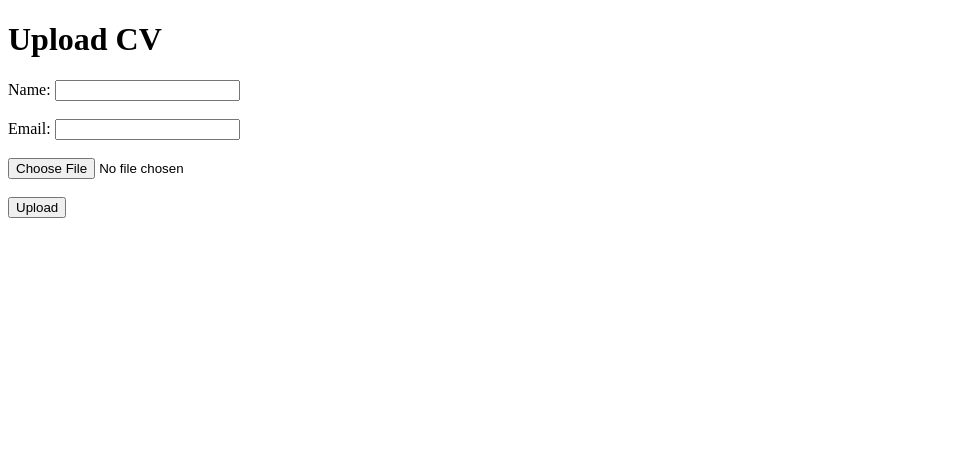
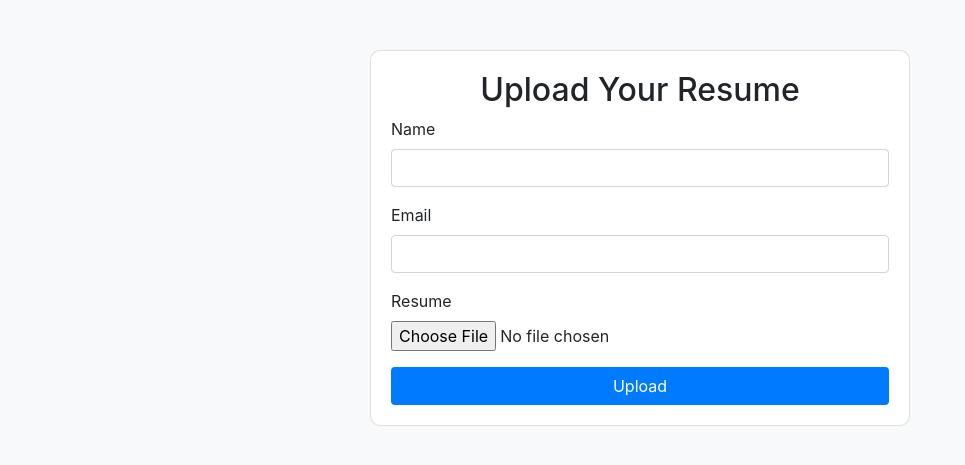
Before and after one commit to petrichor247/Check-CV, a Flask app: page / in a window 1280 px wide. Shown: the top 465 px of the page, without its empty margins (0-965 px from the left). Run offline with Flask 3, Linux system fonts and the light colour scheme; some libraries are stand-ins or nearby versions.

Commit message:
Update index.html

```diff
--- a/templates/index.html
+++ b/templates/index.html
@@ -1,3 +1,4 @@
+<!--
 <!doctype html>
 <html lang="en">
 <head>
@@ -30,3 +31,57 @@
     </form>
 </body>
 </html>
+-->
+
+
+<!DOCTYPE html>
+<html lang="en">
+<head>
+    <meta charset="UTF-8">
+    <meta name="viewport" content="width=device-width, initial-scale=1.0">
+    <title>Resume Checker</title>
+    <link rel="stylesheet" href="https://stackpath.bootstrapcdn.com/bootstrap/4.5.2/css/bootstrap.min.css">
+    <style>
+        body {
+            background-color: #f8f9fa;
+        }
+        .container {
+            margin-top: 50px;
+        }
+        .card {
+            padding: 20px;
+            border-radius: 10px;
+        }
+        .btn-custom {
+            background-color: #007bff;
+            color: white;
+        }
+    </style>
+</head>
+<body>
+    <div class="container">
+        <div class="row justify-content-center">
+            <div class="col-md-6">
+                <div class="card">
+                    <h2 class="text-center">Upload Your Resume</h2>
+                    <form method="POST" action="/share" enctype="multipart/form-data">
+                        <div class="form-group">
+                            <label for="name">Name</label>
+                            <input type="text" class="form-control" id="name" name="name" required>
+                        </div>
+                        <div class="form-group">
+                            <label for="email">Email</label>
+                            <input type="email" class="form-control" id="email" name="email" required>
+                        </div>
+                        <div class="form-group">
+                            <label for="file">Resume</label>
+                            <input type="file" class="form-control-file" id="file" name="file" required>
+                        </div>
+                        <button type="submit" class="btn btn-custom btn-block">Upload</button>
+                    </form>
+                </div>
+            </div>
+        </div>
+    </div>
+</body>
+</html>
```
